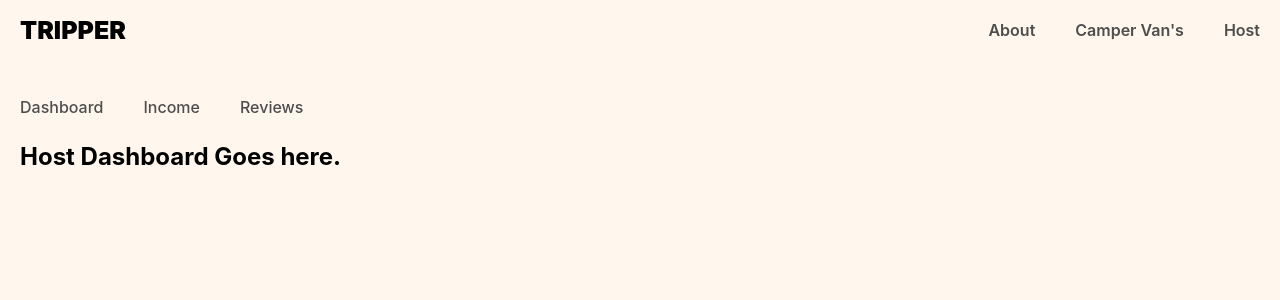
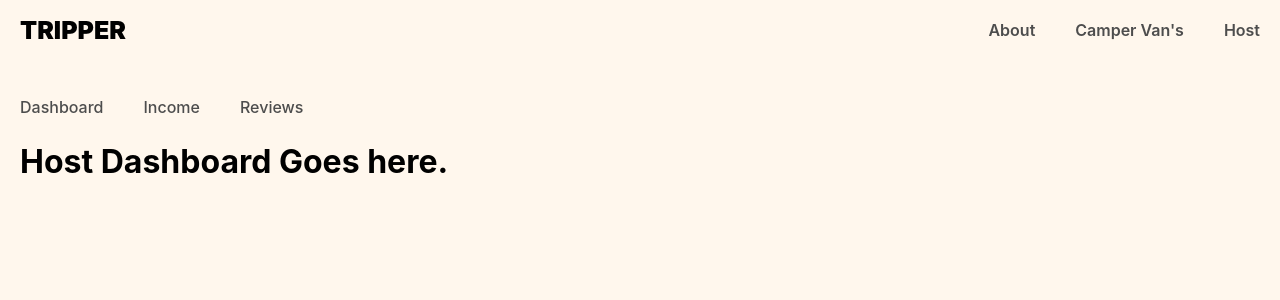
Before and after one commit to Yasir-Khan22/Tripper, a React (Vite) app: page /host in a window 1280 px wide. Shown: the top 300 px of the page. Built offline with nearby package versions, Linux system fonts and the light colour scheme.

Commit message:
fix - source code

```diff
--- a/src/pages/Host/Dashboard.jsx
+++ b/src/pages/Host/Dashboard.jsx
@@ -1,7 +1,7 @@
 import styled from "styled-components"
 
 const Title = styled.h1`
-  font-size: 1.5em;
+  font-size: 2rem;
   margin-top: 20px;
   padding: 0 20px;
 `;
--- a/src/pages/Host/Income.jsx
+++ b/src/pages/Host/Income.jsx
@@ -2,7 +2,7 @@ import React from "react";
 import styled from "styled-components";
 
 const Title = styled.h1`
-font-size: 1.5em;
+font-size: 2em;
 margin-top: 20px;
 padding: 0 20px;
 `
--- a/src/pages/Host/Reviews.jsx
+++ b/src/pages/Host/Reviews.jsx
@@ -1,7 +1,7 @@
 import styled from "styled-components"
 
 const Title = styled.h1`
-    font-size: 1.5em;
+    font-size: 2em;
     margin-top: 20px;
     padding: 0 20px;
 `
```
